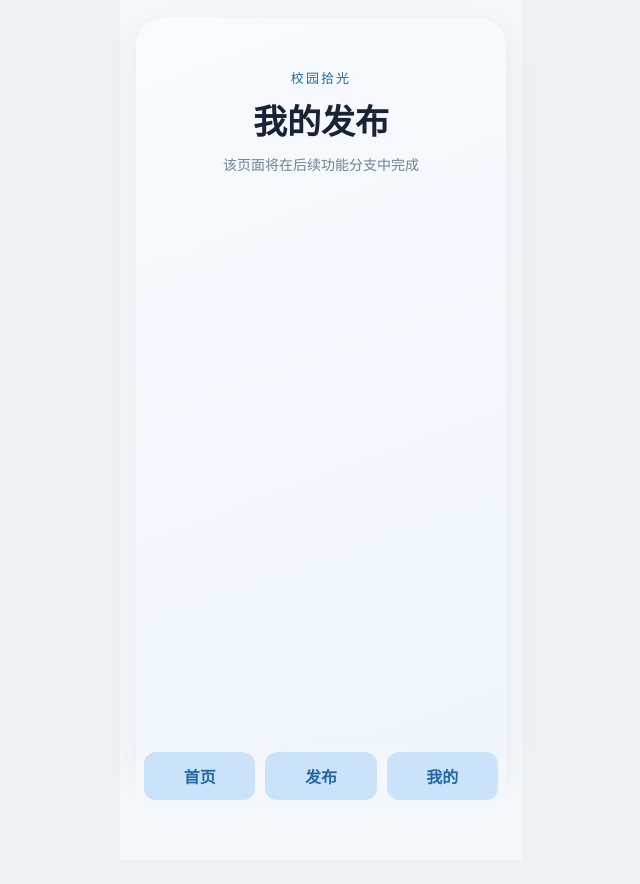
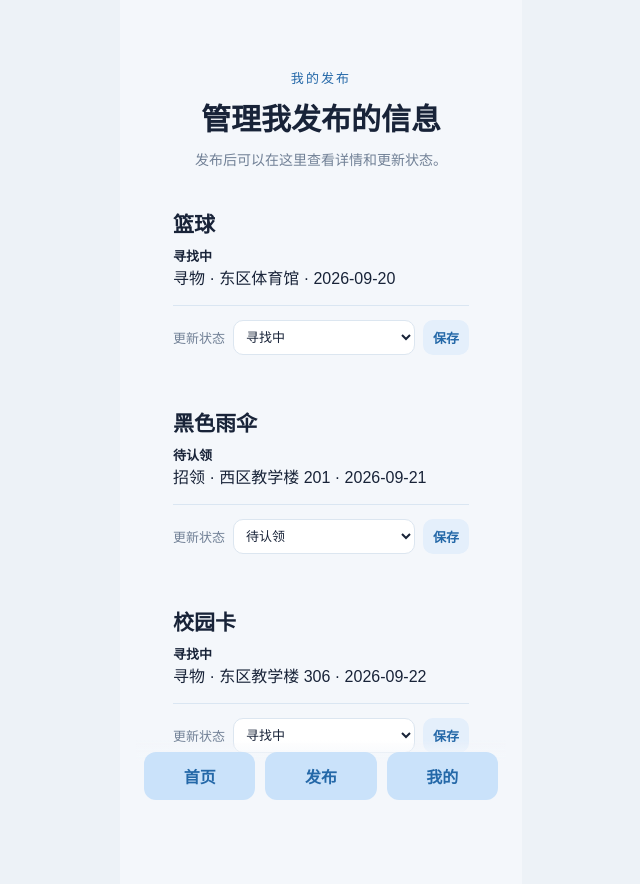
Before and after one commit to yesicheng43-dotcom/campus-lost-found, a Flask app: page /mine in a window 1280 px wide. Shown: the whole page, without its empty margins (319-959 px from the left). Before the commit the page ends 800 px from the top, so only its background shows below. Run offline with Flask 3, Linux system fonts and the light colour scheme; data comes from the database, SQL or seed files in the repository.

Commit message:
feat: implement publish detail and my posts

```diff
--- a/app/db.py
+++ b/app/db.py
@@ -3,6 +3,8 @@ from pathlib import Path
 
 import click
 from flask import current_app, g
+
+from .validation import STATUS_OPTIONS
 
 
 def get_db():
@@ -116,3 +118,49 @@ def search_items(keyword="", item_type="all", status="all"):
 
 def get_item(item_id):
     return get_db().execute("SELECT * FROM items WHERE id = ?", (item_id,)).fetchone()
+
+
+def create_item(item_type, data, owner):
+    status = STATUS_OPTIONS[item_type][0]
+    database = get_db()
+    cursor = database.execute(
+        """
+        INSERT INTO items
+          (type, name, category, location, event_time, description, image,
+           contact, status, owner)
+        VALUES (?, ?, ?, ?, ?, ?, ?, ?, ?, ?)
+        """,
+        (
+            item_type,
+            data["name"],
+            data["category"],
+            data["location"],
+            data["event_time"],
+            data["description"],
+            data.get("image", ""),
+            data["contact"],
+            status,
+            owner,
+        ),
+    )
+    database.commit()
+    return cursor.lastrowid
+
+
+def list_owner_items(owner):
+    return get_db().execute(
+        "SELECT * FROM items WHERE owner = ? ORDER BY created_at DESC, id DESC",
+        (owner,),
+    ).fetchall()
+
+
+def update_item_status(item_id, status, owner):
+    item = get_item(item_id)
+    if item is None or item["owner"] != owner:
+        return False
+    if status not in STATUS_OPTIONS[item["type"]]:
+        return False
+    database = get_db()
+    database.execute("UPDATE items SET status = ? WHERE id = ?", (status, item_id))
+    database.commit()
+    return True
--- /dev/null
+++ b/app/validation.py
@@ -0,0 +1,22 @@
+TYPE_LABELS = {"lost": "寻物", "found": "招领"}
+STATUS_OPTIONS = {
+    "lost": ("寻找中", "已找到"),
+    "found": ("待认领", "已归还"),
+}
+
+
+def validate_item_form(form, item_type):
+    fields = ("name", "category", "location", "event_time", "description", "contact")
+    data = {field: form.get(field, "").strip() for field in fields}
+    errors = {}
+
+    if item_type not in TYPE_LABELS:
+        errors["type"] = "发布类型无效。"
+    for field in fields:
+        if not data[field]:
+            errors[field] = "此项不能为空。"
+    if data["description"] and len(data["description"]) < 5:
+        errors["description"] = "描述至少需要 5 个字。"
+    if data["contact"] and len(data["contact"]) < 3:
+        errors["contact"] = "联系方式至少需要 3 个字符。"
+    return data, errors
--- a/app/views.py
+++ b/app/views.py
@@ -1,9 +1,11 @@
-from flask import Blueprint, jsonify, render_template, request
+from flask import Blueprint, abort, flash, jsonify, redirect, render_template, request, url_for
 
-from .db import search_items
+from .db import create_item, get_item, list_owner_items, search_items, update_item_status
+from .validation import STATUS_OPTIONS, TYPE_LABELS, validate_item_form
 
 
 bp = Blueprint("main", __name__)
+DEMO_OWNER = "demo-user"
 
 
 @bp.get("/")
@@ -28,14 +30,48 @@ def health():
 
 @bp.get("/publish")
 def publish_type():
-    return render_template("coming_soon.html", title="发布信息")
+    return render_template("publish_type.html")
 
 
 @bp.get("/mine")
 def my_posts():
-    return render_template("coming_soon.html", title="我的发布")
+    return render_template("my_posts.html", items=list_owner_items(DEMO_OWNER))
 
 
 @bp.get("/items/<int:item_id>")
 def item_detail(item_id):
-    return render_template("coming_soon.html", title=f"信息详情 #{item_id}")
+    item = get_item(item_id)
+    if item is None:
+        abort(404)
+    return render_template("detail.html", item=item)
+
+
+@bp.route("/publish/<item_type>", methods=["GET", "POST"])
+def publish_item(item_type):
+    if item_type not in TYPE_LABELS:
+        abort(404)
+    data = {field: "" for field in ("name", "category", "location", "event_time", "description", "contact")}
+    errors = {}
+    if request.method == "POST":
+        data, errors = validate_item_form(request.form, item_type)
+        if not errors:
+            item_id = create_item(item_type, data, DEMO_OWNER)
+            flash("信息发布成功，可以在“我的”中查看。", "success")
+            return redirect(url_for("main.item_detail", item_id=item_id))
+        flash("请补全表单后再提交。", "error")
+    return render_template(
+        "publish_form.html",
+        item_type=item_type,
+        type_label=TYPE_LABELS[item_type],
+        data=data,
+        errors=errors,
+    ), (400 if errors else 200)
+
+
+@bp.post("/items/<int:item_id>/status")
+def change_item_status(item_id):
+    status = request.form.get("status", "")
+    if not update_item_status(item_id, status, DEMO_OWNER):
+        abort(400)
+    flash("信息状态已更新。", "success")
+    return redirect(url_for("main.my_posts"))
--- a/static/css/style.css
+++ b/static/css/style.css
@@ -60,6 +60,21 @@ body {
   position: relative;
   padding: 50px 24px 28px;
   text-align: center;
+}
+
+.hero--compact {
+  padding-bottom: 18px;
+}
+
+.hero--compact h1 {
+  font-size: clamp(24px, 7vw, 30px);
+}
+
+.muted {
+  margin-bottom: 0;
+  color: var(--muted);
+  font-size: 14px;
+  line-height: 1.6;
 }
 
 .eyebrow {
@@ -182,6 +197,127 @@ h1 {
   box-shadow: 0 8px 18px rgba(55, 84, 116, 0.1);
 }
 
+.item-card__link {
+  display: block;
+  color: inherit;
+  text-decoration: none;
+}
+
+.choice-list {
+  display: grid;
+  gap: 16px;
+  margin: 0 18px 24px;
+}
+
+.choice-card {
+  display: grid;
+  gap: 8px;
+  padding: 26px 22px;
+  border: 1px solid transparent;
+  border-radius: 18px;
+  color: var(--text);
+  text-decoration: none;
+  transition: transform 0.15s ease, box-shadow 0.15s ease;
+}
+
+.choice-card:hover {
+  transform: translateY(-2px);
+  box-shadow: 0 8px 18px rgba(55, 84, 116, 0.1);
+}
+
+.choice-card--lost { background: #eaf7d5; }
+.choice-card--found { background: #fff0d8; }
+
+.choice-card__icon {
+  justify-self: end;
+  color: var(--primary-deep);
+  font-size: 30px;
+  line-height: 1;
+}
+
+.choice-card strong { font-size: 23px; }
+.choice-card span:last-child { color: #46566d; }
+
+.form-card,
+.detail-card {
+  margin: 0 18px 24px;
+  padding: 20px;
+  border: 1px solid var(--border);
+  border-radius: 18px;
+  background: var(--card-bg);
+}
+
+.form-field {
+  display: grid;
+  gap: 7px;
+  margin-bottom: 15px;
+  font-size: 14px;
+  font-weight: 700;
+}
+
+.form-field input,
+.form-field textarea,
+.form-field select,
+.status-form select {
+  width: 100%;
+  border: 1px solid var(--border);
+  border-radius: 10px;
+  padding: 11px 12px;
+  background: #fff;
+  color: var(--text);
+  font: inherit;
+}
+
+.form-field textarea { resize: vertical; }
+.field-error { color: #c94d4d; font-weight: 400; }
+
+.primary-button,
+.secondary-button {
+  border: 0;
+  border-radius: 10px;
+  padding: 11px 15px;
+  font: inherit;
+  font-weight: 700;
+  cursor: pointer;
+}
+
+.primary-button { width: 100%; background: #9ed0ff; color: #164a7b; }
+.secondary-button { background: #e4effb; color: var(--primary-deep); }
+
+.detail-list { display: grid; gap: 14px; margin: 0; }
+.detail-list div { padding-bottom: 12px; border-bottom: 1px solid #edf1f5; }
+.detail-list dt { color: var(--muted); font-size: 13px; }
+.detail-list dd { margin: 5px 0 0; line-height: 1.55; }
+
+.contact-row {
+  display: flex;
+  align-items: center;
+  justify-content: space-between;
+  gap: 12px;
+  margin-top: 18px;
+  line-height: 1.5;
+}
+
+.status-form {
+  display: grid;
+  grid-template-columns: auto 1fr auto;
+  align-items: center;
+  gap: 8px;
+  margin-top: 15px;
+  padding-top: 14px;
+  border-top: 1px solid rgba(36, 104, 168, 0.12);
+  color: var(--muted);
+  font-size: 13px;
+}
+
+.status-form select { padding: 8px; font-size: 13px; }
+.status-form .secondary-button { padding: 8px 10px; }
+
+.flash-list { display: grid; gap: 8px; margin: 0 18px 12px; padding: 0; list-style: none; }
+.flash { padding: 10px 12px; border-radius: 10px; font-size: 13px; }
+.flash--success { background: #e5f7d9; color: #2f7d4e; }
+.flash--error { background: #ffe6e6; color: #a43d3d; }
+
 .item-card--lost {
   background: #eaf7d5;
 }
--- /dev/null
+++ b/static/js/app.js
@@ -0,0 +1,12 @@
+document.addEventListener("click", async (event) => {
+  const button = event.target.closest("[data-copy-contact]");
+  if (!button) return;
+  const contact = button.dataset.copyContact;
+  try {
+    await navigator.clipboard.writeText(contact);
+    button.textContent = "已复制";
+    window.setTimeout(() => { button.textContent = "复制"; }, 1600);
+  } catch (_error) {
+    button.textContent = "请手动复制";
+  }
+});
--- a/templates/base.html
+++ b/templates/base.html
@@ -5,9 +5,19 @@
     <meta name="viewport" content="width=device-width, initial-scale=1">
     <title>{% block title %}校园失物招领{% endblock %}</title>
     <link rel="stylesheet" href="{{ url_for('static', filename='css/style.css') }}">
+    <script defer src="{{ url_for('static', filename='js/app.js') }}"></script>
   </head>
   <body>
     <main class="phone-shell">
+      {% with messages = get_flashed_messages(with_categories=true) %}
+        {% if messages %}
+          <ul class="flash-list" aria-live="polite">
+            {% for category, message in messages %}
+              <li class="flash flash--{{ category }}">{{ message }}</li>
+            {% endfor %}
+          </ul>
+        {% endif %}
+      {% endwith %}
       {% block content %}{% endblock %}
       <nav class="bottom-nav" aria-label="主导航">
         <a href="{{ url_for('main.index') }}">首页</a>
--- /dev/null
+++ b/templates/my_posts.html
@@ -0,0 +1,32 @@
+{% extends "base.html" %}
+{% block title %}我的发布 · 校园失物招领{% endblock %}
+{% block content %}
+<section class="hero hero--compact">
+  <p class="eyebrow">我的发布</p>
+  <h1>管理我发布的信息</h1>
+  <p class="muted">发布后可以在这里查看详情和更新状态。</p>
+</section>
+{% if items %}
+  <section class="item-list" aria-label="我的发布列表">
+    {% for item in items %}
+      <article class="item-card">
+        <a class="item-card__link" href="{{ url_for('main.item_detail', item_id=item.id) }}">
+          <div class="item-card__top"><h2>{{ item.name }}</h2><span class="status">{{ item.status }}</span></div>
+          <p>{{ '寻物' if item.type == 'lost' else '招领' }} · {{ item.location }} · {{ item.event_time }}</p>
+        </a>
+        <form class="status-form" method="post" action="{{ url_for('main.change_item_status', item_id=item.id) }}">
+          <label for="status-{{ item.id }}">更新状态</label>
+          <select id="status-{{ item.id }}" name="status">
+            {% for option in (('寻找中', '已找到') if item.type == 'lost' else ('待认领', '已归还')) %}
+              <option value="{{ option }}" {% if option == item.status %}selected{% endif %}>{{ option }}</option>
+            {% endfor %}
+          </select>
+          <button class="secondary-button" type="submit">保存</button>
+        </form>
+      </article>
+    {% endfor %}
+  </section>
+{% else %}
+  <p class="empty-state">还没有发布记录，先去发布一条信息吧。</p>
+{% endif %}
+{% endblock %}
```
Also changed, not shown: templates/detail.html (added, +21 -0 lines), templates/publish_form.html (added, +30 -0 lines), templates/publish_type.html (added, +21 -0 lines), tests/test_app.py (+53 -0 lines).
